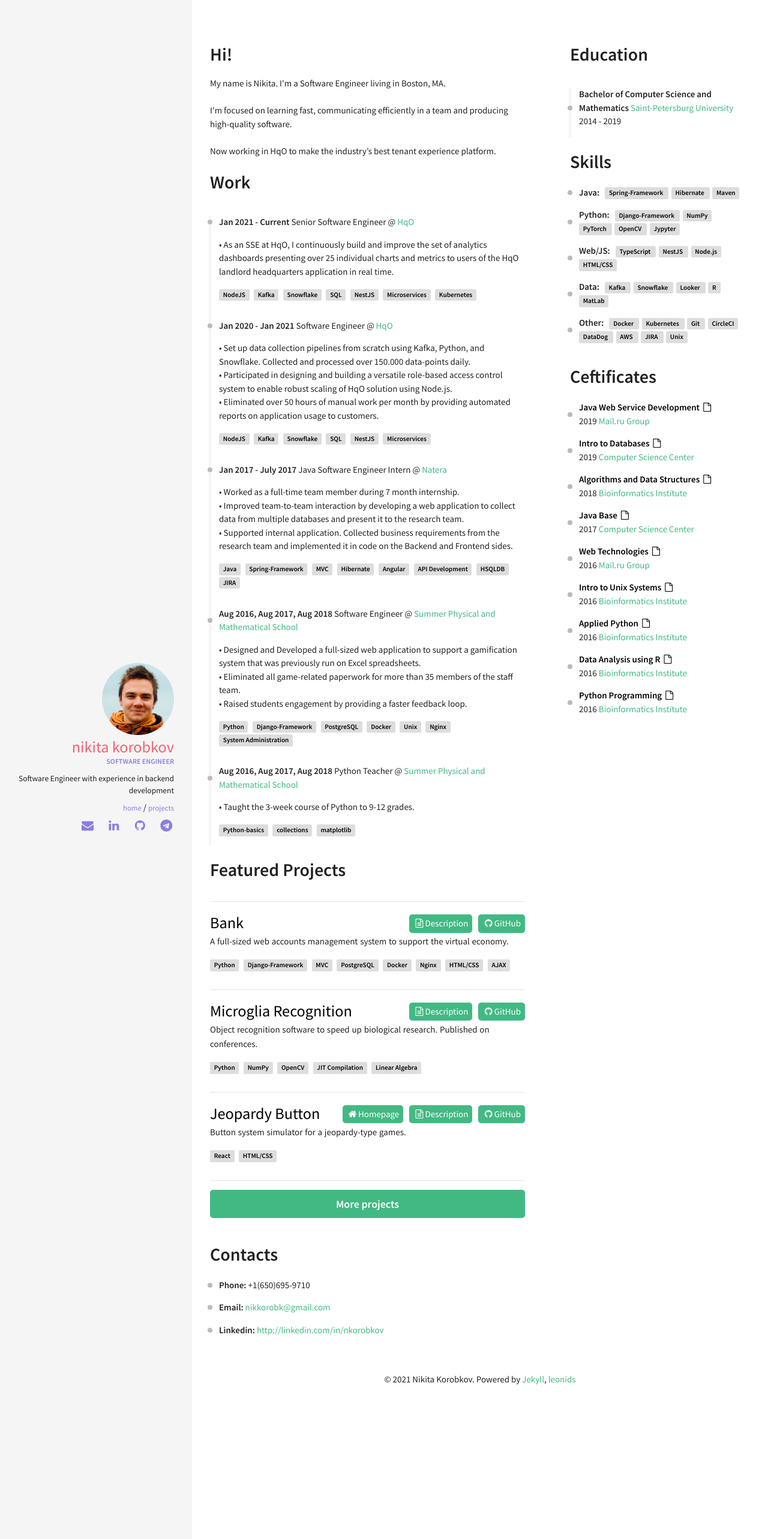
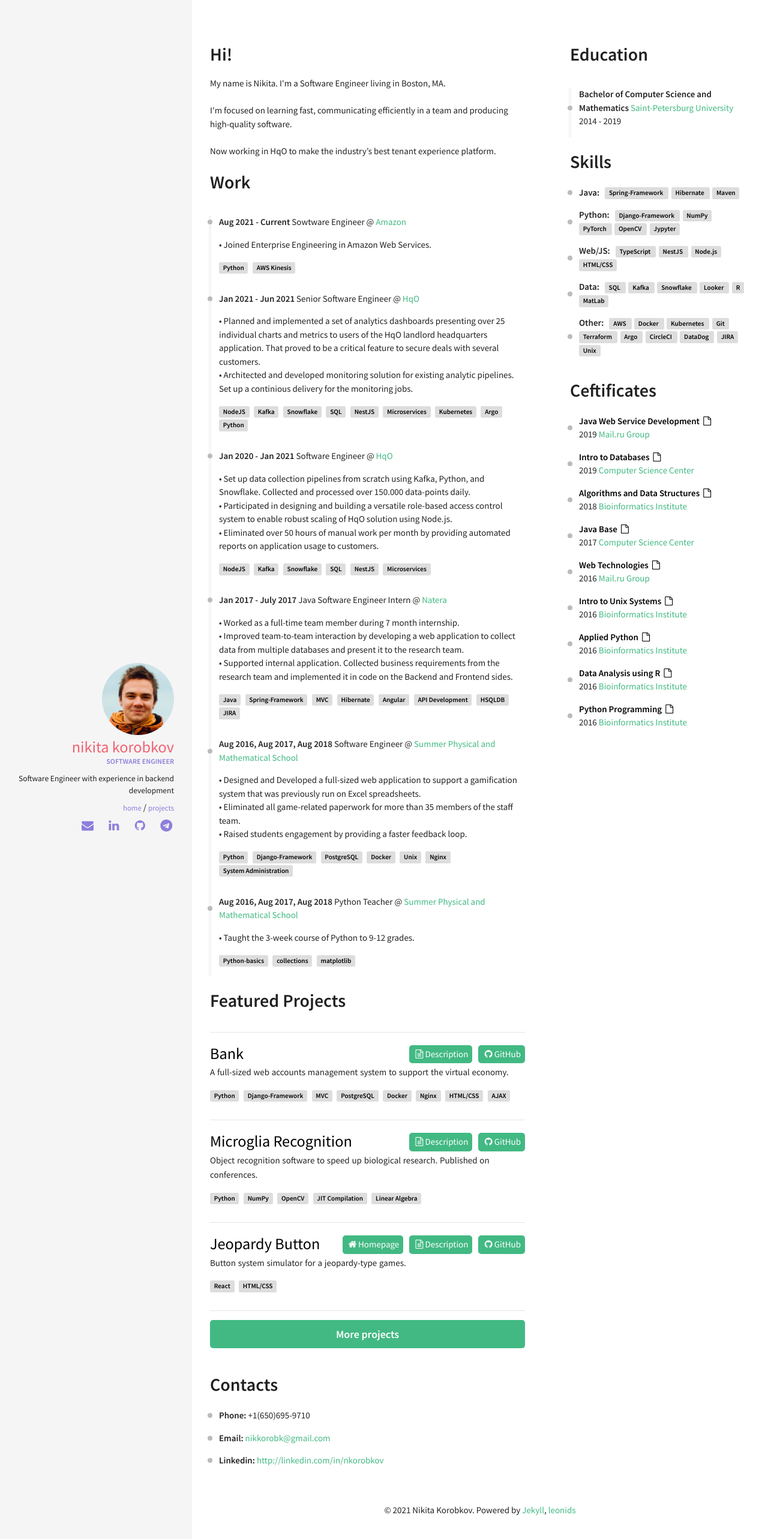
Before and after one commit to nkorobkov/nkorobkov.github.io, a Jekyll site: the page built from index.html, in a window 1280 px wide. Shown: the top 2565 px of the page at 60% size. Built offline with Jekyll 4.4.1, drawn with Linux system fonts in a browser that asks for light colours.

Commit message:
Add amazon

```diff
--- a/_data/index/careers.yml
+++ b/_data/index/careers.yml
@@ -1,10 +1,20 @@
 # careers section data
 # if you don't have language feature(language.yml is empty), ignore "i18n" items
+- name: Amazon
+  link: https://aws.amazon.com/
+  date: Aug 2021 - Current
+  job: Sowtware Engineer
+  description: • Joined Enterprise Engineering in Amazon Web Services.
+  skills:
+    - Python
+    - AWS Kinesis
+
 - name: HqO
   link: https://www.hqo.co/
-  date: Jan 2021 - Current
+  date: Jan 2021 - Jun 2021
   job: Senior Software Engineer
-  description: • As an SSE at HqO, I continuously build and improve the set of analytics dashboards presenting over 25 individual charts and metrics to users of the HqO landlord headquarters application in real time. <br>
+  description: • Planned and implemented a set of analytics dashboards presenting over 25 individual charts and metrics to users of the HqO landlord headquarters application. That proved to be a critical feature to secure deals with several customers. <br>
+   • Architected and developed monitoring solution for existing analytic pipelines. Set up a continious delivery for the monitoring jobs.
   skills:
     - NodeJS
     - Kafka
@@ -13,6 +23,8 @@
     - NestJS
     - Microservices
     - Kubernetes
+    - Argo
+    - Python
 
 - name: HqO
   link: https://www.hqo.co/
--- a/_data/index/skills.yml
+++ b/_data/index/skills.yml
@@ -23,6 +23,7 @@
 
 - main: Data
   and:
+    - SQL
     - Kafka
     - Snowflake
     - Looker
@@ -31,11 +32,13 @@
 
 - main: Other
   and:
+    - AWS
     - Docker
     - Kubernetes
     - Git
+    - Terraform
+    - Argo
     - CircleCI
     - DataDog
-    - AWS
     - JIRA
     - Unix
```
